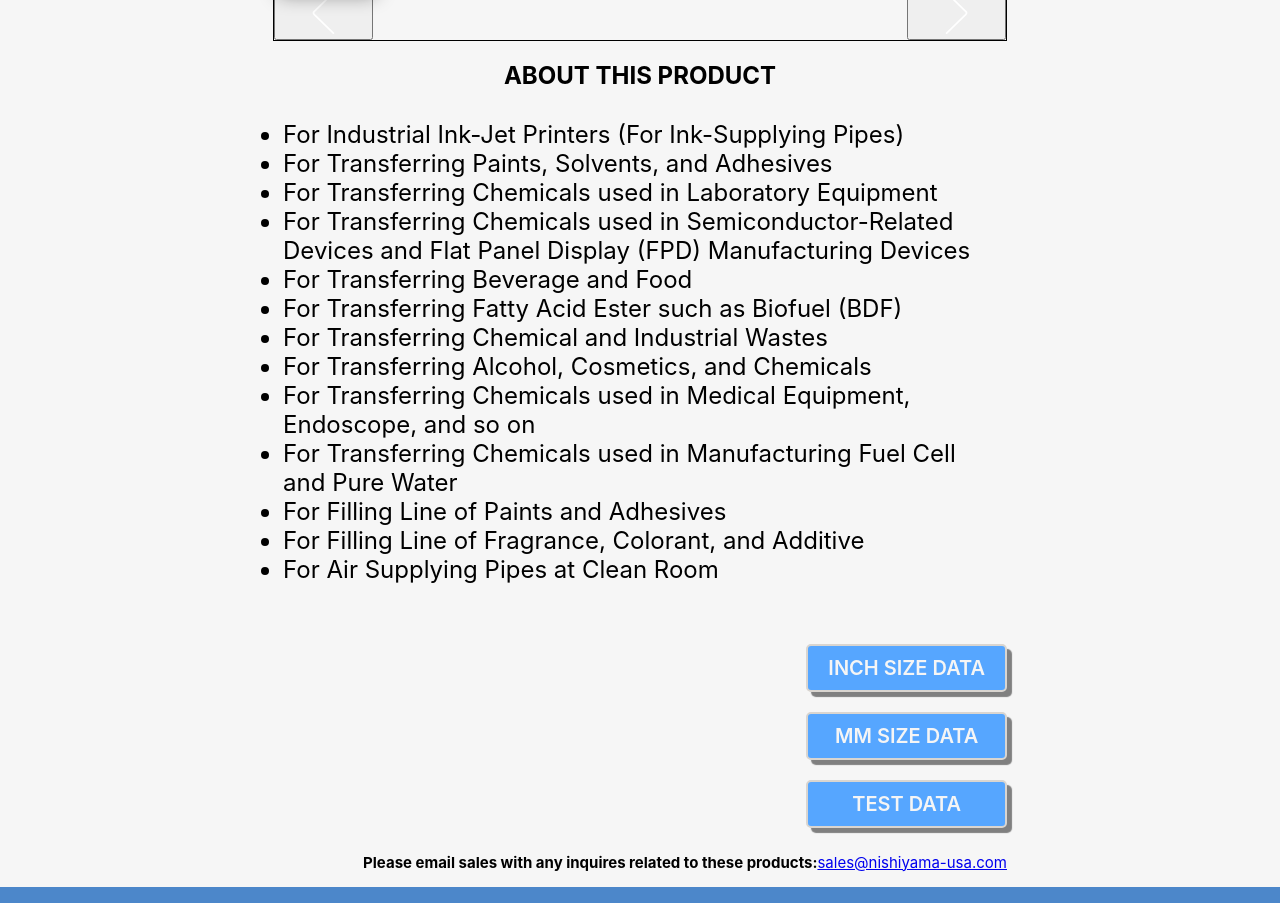
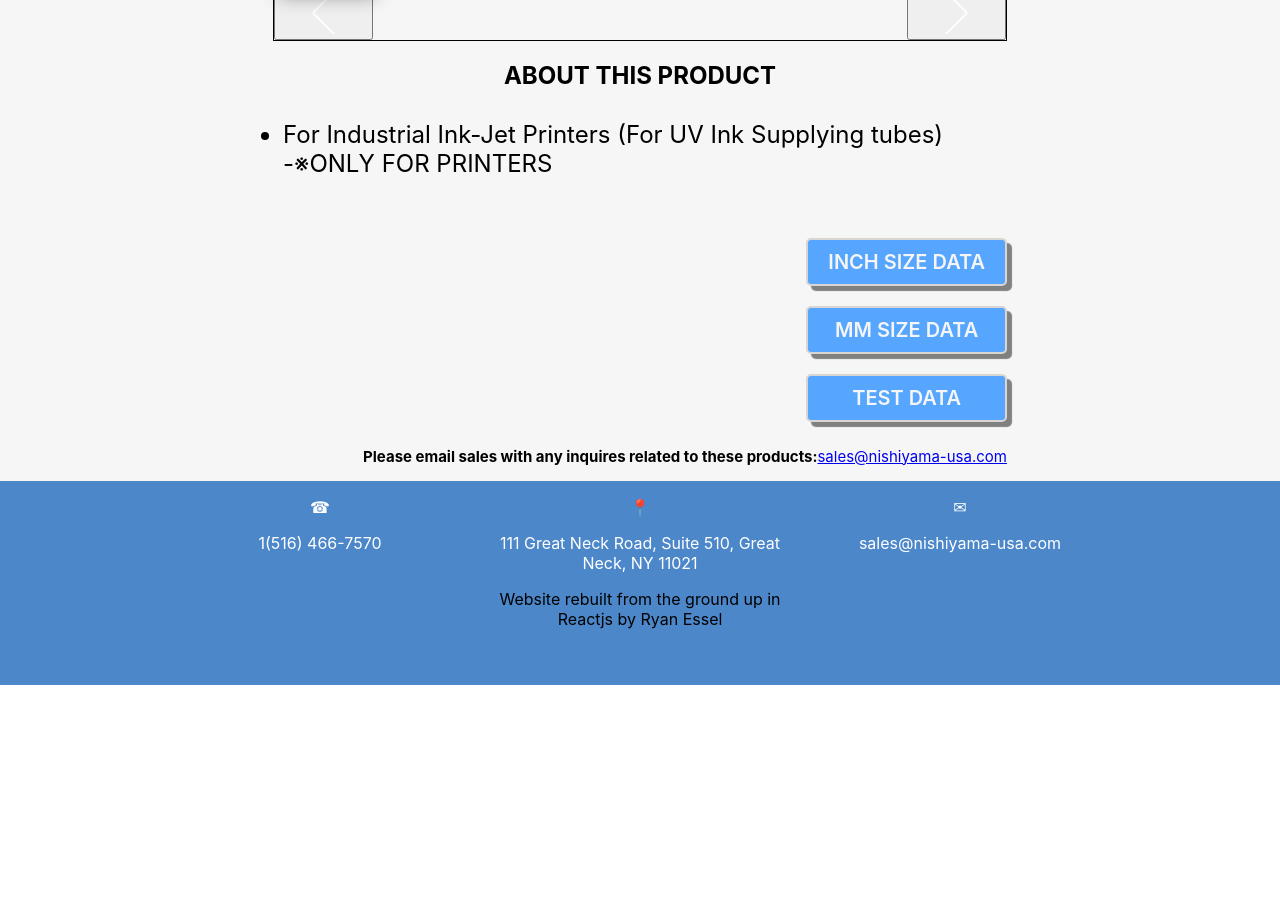
Before and after one commit to ryanessel/front-end-nca-website, a React (Create React App) app: page /industries/printer/d-hose in a window 1280 px wide. Shown: the part 820-1723 px from the top of the page. After the commit the page ends 1505 px from the top, so only its background shows below. Built offline with nearby package versions, Linux system fonts and the light colour scheme.

Commit message:
per Chiori request: removed the 2nd picture in C-Hose and gave all the Hoses simple descriptions and made it clear that these hoses are only for printers

```diff
--- a/src/pages/printer-product-pages/AHosePage.js
+++ b/src/pages/printer-product-pages/AHosePage.js
@@ -26,10 +26,8 @@ changeTitle("Nishiyama | Flexible Fluorine (ETFE) Resin Tubing Black (Ultra Soft
         productDescriptions={[]}
 
           productDetails={[
-             'For Pipes such as Industrial Machines and Molding Machines',
-             "For Pipes such as Precision Machines and Semiconductor-related Equipment",
-             "For Pipes of Beverage, Cosmetics, Pharmaceutical, and Alcohol",
-             "Manufacturing Equipment of Chemicals, Waste Oil, Waste Fluids, and Organic Solvents",
+             'For Industrial Ink-Jet Printers (For UV Ink Supplying tubes) -※ONLY FOR PRINTERS',
+
 
            ]}
 
--- a/src/pages/printer-product-pages/BHosePage.js
+++ b/src/pages/printer-product-pages/BHosePage.js
@@ -24,18 +24,7 @@ changeTitle("Nishiyama | Flexible Fluorine (ETFE) Resin Tubing Clear (Ultra Soft
     productDescriptions={[]}
 
       productDetails={[
-         'For Industrial Ink-Jet Printers (For Ink-Supplying Pipes)',
-         'For Transferring Paints, Solvents, and Adhesives',
-         'For Transferring Chemicals used in Laboratory Equipment',
-         'For Transferring Chemicals used in Semiconductor-Related Devices and Flat Panel Display (FPD) Manufacturing Devices',
-         'For Transferring Fatty Acid Ester such as Biofuel (BDF)',
-         'For Transferring Chemical and Industrial Wastes',
-         'For Transferring Alcohol, Cosmetics, and Chemicals',
-         'For Transferring Chemicals used in Medical Equipment, Endoscope, and so on',
-         'For Transferring Chemicals used in Manufacturing Fuel Cell and Pure Water',
-         'For Filling Line of Paints and Adhesives',
-         'For Filling Line of Fragrance, Colorant, and Additive',
-         'For Air Supplying Pipes at Clean Room'
+        'For Industrial Ink-Jet Printers (For UV Ink Supplying tubes) -※ONLY FOR PRINTERS',
 
        ]}
 
--- a/src/pages/printer-product-pages/CHosePage.js
+++ b/src/pages/printer-product-pages/CHosePage.js
@@ -27,17 +27,15 @@ changeTitle("Nishiyama | Flexible Fluorine (ETFE) Resin Tubing Black (HAKKO EIGH
     productDescriptions={[]}
 
       productDetails={[
-         'For Industrial Ink-Jet Printers (For UV Ink Supplying Pipes)',
-         'For Transferring UV-based Paints and Solvents of the Painting Equipment',
-         'For Transferring Chemicals used in Laboratory Equipment',
-         ' For Transferring Chemicals used in Semiconductor-Related Devices and Flat-Panel Display (FPD) Manufacturing Devices',
-         'For Filling Line of UV Paints and UV-based Adhesives',
+         'For Industrial Ink-Jet Printers (For UV Ink Supplying tubes) -※ONLY FOR PRINTERS',
+
+
 
        ]}
 
        productSlideImgs={[
          aHose,
-         bHose,
+        //  bHose, -- CHIRORI: this img has outdated info
          cHose
           ]}
 
--- a/src/pages/printer-product-pages/DHosePage.js
+++ b/src/pages/printer-product-pages/DHosePage.js
@@ -27,19 +27,7 @@ changeTitle("Nishiyama | Flexible Fluorine (ETFE) Resin Tubing Clear (HAKKO EIGH
     productDescriptions={[]}
 
       productDetails={[
-         'For Industrial Ink-Jet Printers (For Ink-Supplying Pipes)',
-         'For Transferring Paints, Solvents, and Adhesives',
-         'For Transferring Chemicals used in Laboratory Equipment',
-         'For Transferring Chemicals used in Semiconductor-Related Devices and Flat Panel Display (FPD) Manufacturing Devices',
-         'For Transferring Beverage and Food',
-         'For Transferring Fatty Acid Ester such as Biofuel (BDF)',
-         'For Transferring Chemical and Industrial Wastes',
-         'For Transferring Alcohol, Cosmetics, and Chemicals',
-         'For Transferring Chemicals used in Medical Equipment, Endoscope, and so on',
-         'For Transferring Chemicals used in Manufacturing Fuel Cell and Pure Water',
-         'For Filling Line of Paints and Adhesives',
-         'For Filling Line of Fragrance, Colorant, and Additive',
-         'For Air Supplying Pipes at Clean Room',
+        'For Industrial Ink-Jet Printers (For UV Ink Supplying tubes) -※ONLY FOR PRINTERS',
 
        ]}
 
--- a/src/pages/printer-product-pages/EHosePage.js
+++ b/src/pages/printer-product-pages/EHosePage.js
@@ -25,14 +25,7 @@ changeTitle("Nishiyama | Flexible Fluorine (PVDF) Resin Tubing Clear (HAKKO EIGH
     productDescriptions={[]}
 
       productDetails={[
-         'For Industrial Water-based Ink-Jet Printers (For Ink-Supplying Pipes)',
-         'For Transferring Chemicals used in Laboratory Equipment',
-         'For Transferring Chemicals used in Semiconductor-Related Devices and Flat-Panel Display (FPD) Manufacturing Device',
-         'For Transferring Beverage and Food',
-         ' For Transferring Alcohol, Cosmetics, and Chemicals',
-         'For Transferring Chemicals used in Medical Equipment, Endoscope, and so on',
-         'For Transferring Chemicals used in Manufacturing Fuel Cell and Pure Water',
-         'For Transferring Air at Clean Room',
+        'For Industrial Ink-Jet Printers (For UV Ink Supplying tubes) -※ONLY FOR PRINTERS',
 
 
        ]}
--- a/src/pages/printer-product-pages/FHosePage.js
+++ b/src/pages/printer-product-pages/FHosePage.js
@@ -25,10 +25,7 @@ changeTitle("Nishiyama | Nut Type Fittings for Multi-Layer Tubing (HAKKO EIGHTRO
     productDescriptions={[]}
 
       productDetails={[
-         'For Pipes such as Industrial Machines and Molding Machines',
-         'For Pipes such as Precision Machines and Semiconductor-related Equipment',
-         'For Pipes of Beverage, Cosmetics, Pharmaceutical, and Alcohol',
-         'Manufacturing Equipment of Chemicals, Waste Oil, Waste Fluids, and Organic Solvents',
+        'For Industrial Ink-Jet Printers (For UV Ink Supplying tubes) -※ONLY FOR PRINTERS',
 
 
        ]}
```
